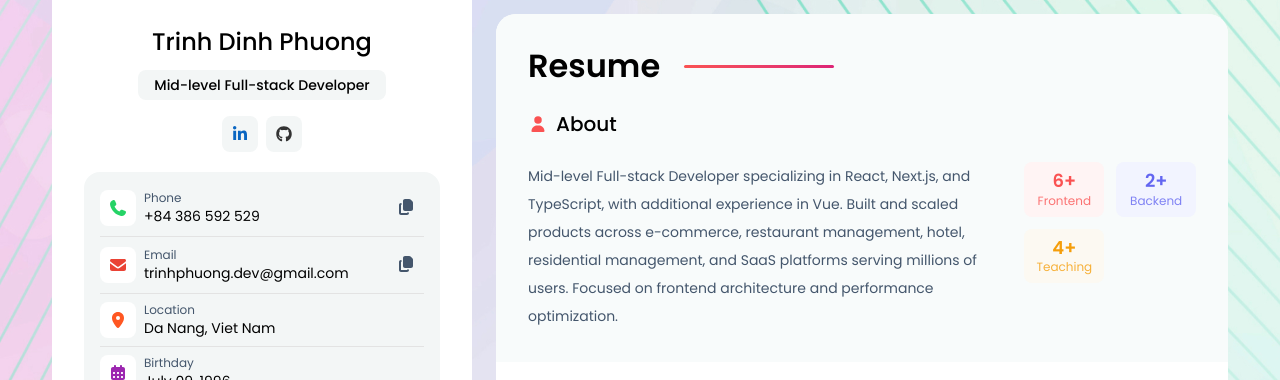
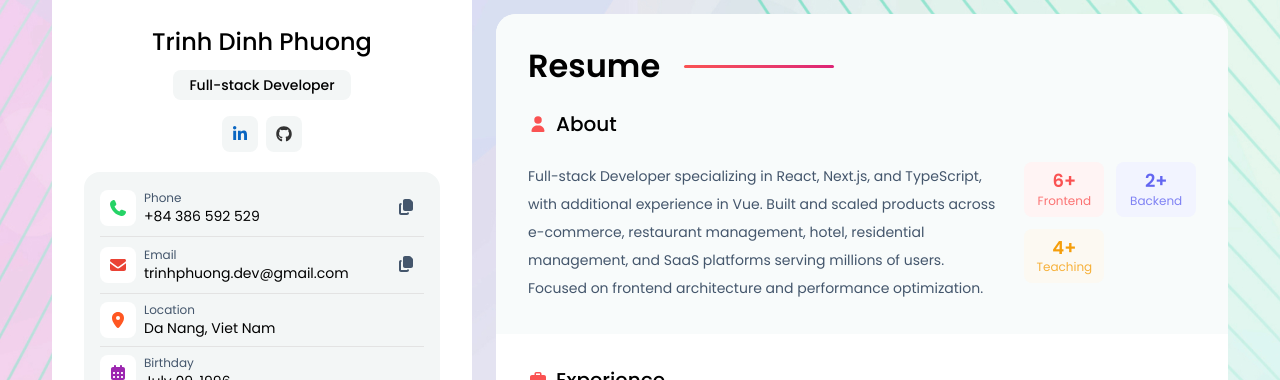
Before and after one commit to trinhphuongdesigner/resume, a Next.js app: page / in a window 1280 px wide. Shown: the part 266-646 px from the top of the page. Built offline with nearby package versions, Linux system fonts and the light colour scheme; no server answers.

Commit message:
fix: update title and summary to reflect full-stack developer role

```diff
--- a/src/app/layout.tsx
+++ b/src/app/layout.tsx
@@ -33,7 +33,7 @@ const siteUrl =
     ? `https://${process.env.VERCEL_PROJECT_PRODUCTION_URL}`
     : "http://localhost:3000");
 
-const siteTitle = "Trinh Dinh Phuong - Mid-level Full-stack Developer";
+const siteTitle = "Trinh Dinh Phuong - Full-stack Developer";
 const siteDescription = "Personal Resume Website";
 
 export const metadata: Metadata = {
--- a/src/data/resume.ts
+++ b/src/data/resume.ts
@@ -1,9 +1,9 @@
 export const personal = {
   name: "Trinh Dinh Phuong",
   fullName: "Trinh Dinh Phuong",
-  title: "Mid-level Full-stack Developer",
+  title: "Full-stack Developer",
   summary:
-    "Mid-level Full-stack Developer specializing in React, Next.js, and TypeScript, with additional experience in Vue. Built and scaled products across e-commerce, restaurant management, hotel, residential management, and SaaS platforms serving millions of users. Focused on frontend architecture and performance optimization.",
+    "Full-stack Developer specializing in React, Next.js, and TypeScript, with additional experience in Vue. Built and scaled products across e-commerce, restaurant management, hotel, residential management, and SaaS platforms serving millions of users. Focused on frontend architecture and performance optimization.",
   avatarSrc: "/img/brand/ava-min.jpg",
 };
 
```
